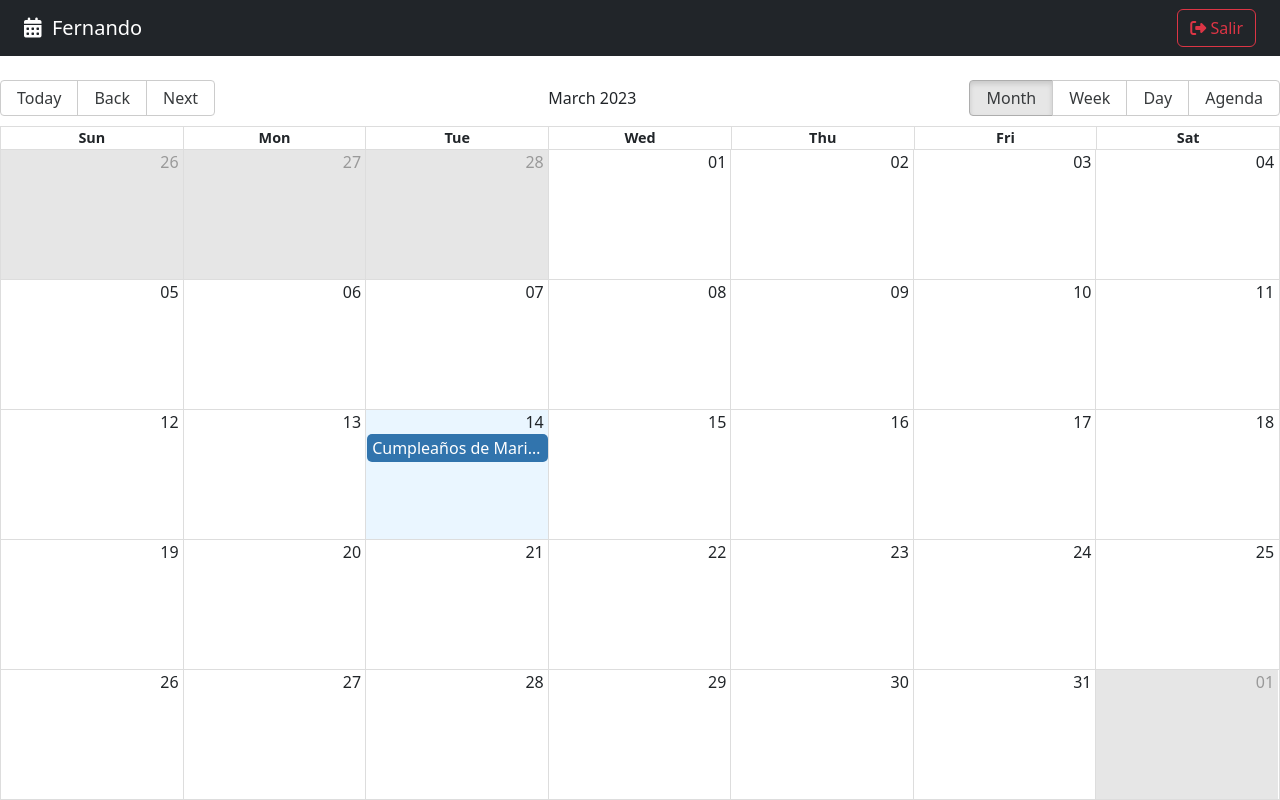
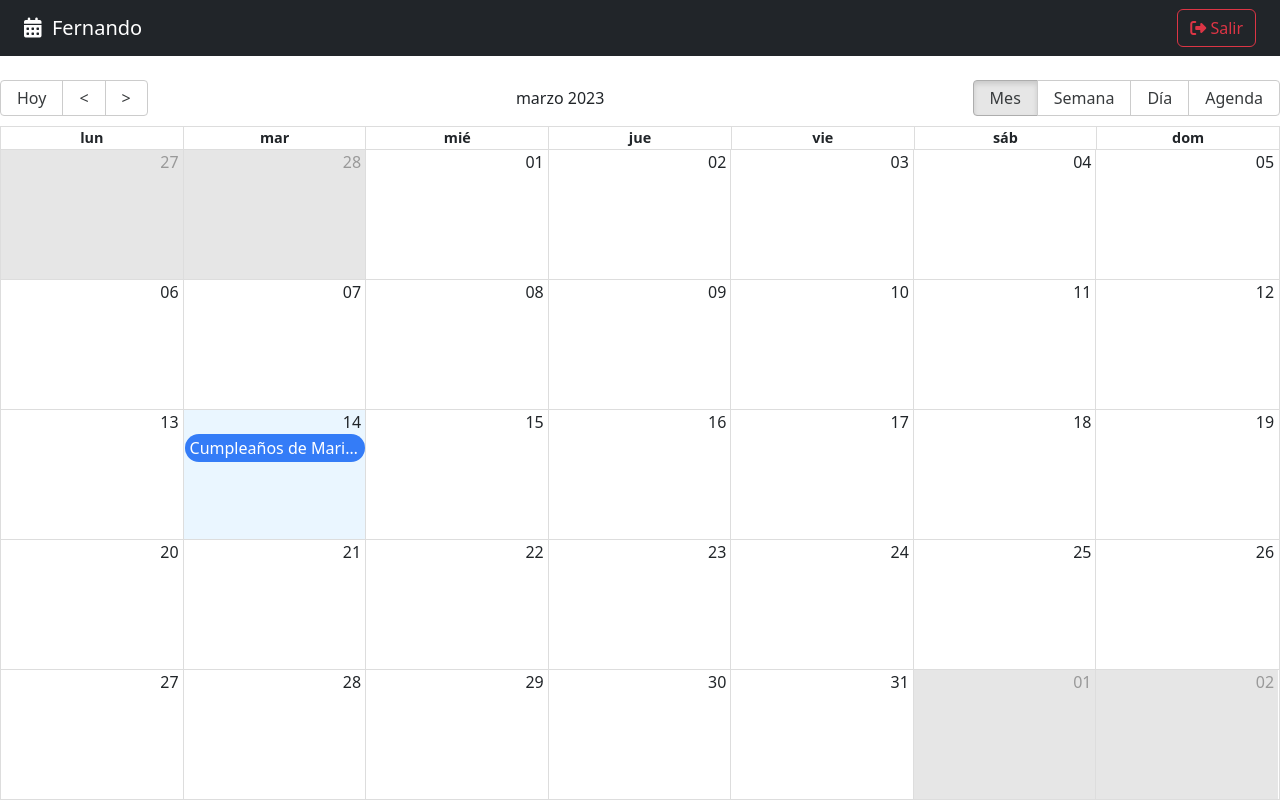
Before and after one commit to fersanti2896/22-curso-react-calendarApp-front, a React (Vite) app: page / in a window 1280 px wide. Built offline with nearby package versions, Linux system fonts and the light colour scheme.

Commit message:
Configuraciones adicionales a CalendarPage.jsx

```diff
--- a/src/calendar/pages/CalendarPage.jsx
+++ b/src/calendar/pages/CalendarPage.jsx
@@ -1,23 +1,9 @@
-import { Calendar, dateFnsLocalizer } from 'react-big-calendar';
+import { Calendar } from 'react-big-calendar';
 import 'react-big-calendar/lib/css/react-big-calendar.css';
 
-import { addHours, format, parse, startOfWeek, getDay } from 'date-fns';
-import enUS from 'date-fns/locale/en-US';
-
 import { Navbar } from '../';
-
-
-const locales = {
-    'en-US': enUS,
-}
-
-const localizer = dateFnsLocalizer({
-    format,
-    parse,
-    startOfWeek,
-    getDay,
-    locales,
-});
+import { addHours } from 'date-fns';
+import { localizer, getMessage } from '../../helpers';
 
 const events = [{
     title: 'Cumpleaños de Marisol',
@@ -32,14 +18,32 @@
 }];
 
 export const CalendarPage = () => {
+    const eventStyleGetter = ( event, start, end, isSelected ) => {
+        console.log({ event, start, end, isSelected });
+
+        const style = {
+            backgroundColor: '#347CF7',
+            borderRadius: '15px',
+            color: 'white',
+            opacity: 1
+        }
+
+        return {
+            style
+        }
+    }
+
     return (
         <>
             <Navbar />
 
-            <Calendar localizer={ localizer }
+            <Calendar culture='es'
+                      endAccessor="end"
+                      eventPropGetter={ eventStyleGetter }
                       events={ events }
+                      localizer={ localizer }
+                      messages={ getMessage() }
                       startAccessor="start"
-                      endAccessor="end"
                       style={{ height: 'calc( 100vh - 80px )' }}
             />
         </>
--- /dev/null
+++ b/src/helpers/calendarLocalizer.js
@@ -0,0 +1,15 @@
+import { dateFnsLocalizer } from 'react-big-calendar';
+import { format, parse, startOfWeek, getDay } from 'date-fns';
+import enES from 'date-fns/locale/es';
+
+const locales = {
+    'es': enES,
+}
+
+export const localizer = dateFnsLocalizer({
+    format,
+    parse,
+    startOfWeek,
+    getDay,
+    locales,
+});
--- /dev/null
+++ b/src/helpers/getMessage.js
@@ -0,0 +1,18 @@
+
+export const getMessage = () => {
+    return {
+        allDay: 'Todo el día',
+        previous: '<',
+        next: '>',
+        today: 'Hoy',
+        month: 'Mes',
+        week: 'Semana',
+        day: 'Día',
+        agenda: 'Agenda',
+        date: 'Fecha',
+        time: 'Hora',
+        event: 'Evento',
+        noEventsInRange: 'No hay eventos en este rango',
+        showMore: total => `+ Ver más (${total})`
+    }
+}
--- /dev/null
+++ b/src/helpers/index.js
@@ -0,0 +1,3 @@
+
+export * from './calendarLocalizer';
+export * from './getMessage'
```
